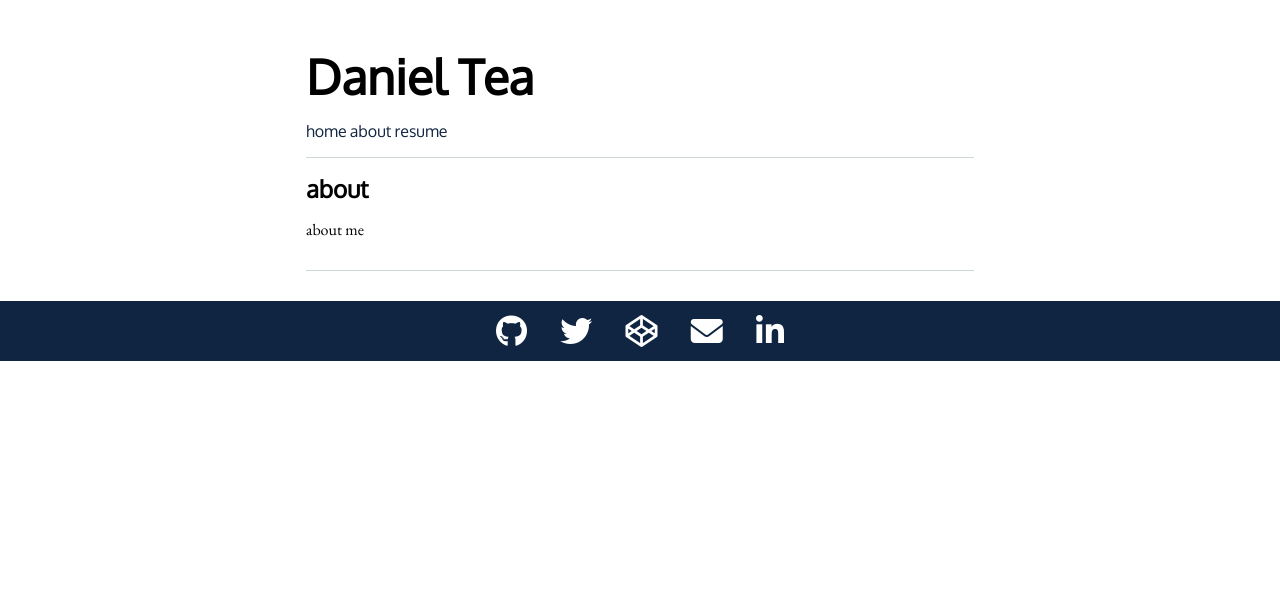
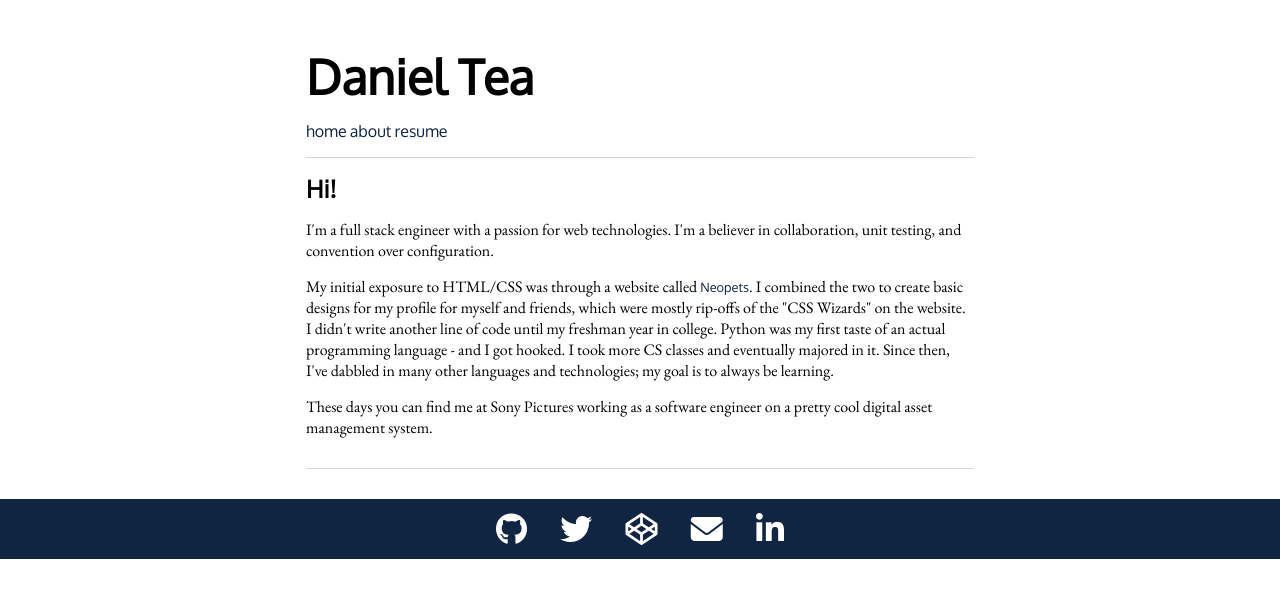
Before and after one commit to dlcoffee/dlcoffee.github.io, a Jekyll site: the page built from about.html, in a window 1280 px wide. Shown: the top 598 px of the page. Built offline with Jekyll 4.4.1, drawn with Linux system fonts in a browser that asks for light colours; nearby versions of some CDN libraries.

Commit message:
add short bio

```diff
--- a/_includes/head.html
+++ b/_includes/head.html
@@ -3,7 +3,13 @@
   <meta http-equiv="X-UA-Compatible" content="IE=edge">
   <meta name="viewport" content="width=device-width, initial-scale=1">
 
-  <title>{% if page.title %}{{ page.title | escape }}{% else %}{{ site.title | escape }}{% endif %}</title>
+  <title>
+    {% if page.title %}
+      {{ site.title }} | {{ page.title | escape }}
+    {% else %}
+      {{ site.title | escape }}
+    {% endif %}
+  </title>
   <meta name="description" content="{{ page.excerpt | default: site.description | strip_html | normalize_whitespace | truncate: 160 | escape }}">
 
   <script src="https://use.fontawesome.com/bbc0646827.js"></script>
--- /dev/null
+++ b/_layouts/title.html
@@ -0,0 +1,10 @@
+---
+layout: default
+---
+<article class="post">
+
+  <div class="post-content">
+    {{ content }}
+  </div>
+
+</article>
--- a/_sass/theme/_layout.scss
+++ b/_sass/theme/_layout.scss
@@ -1,26 +1,20 @@
-.site-header,
-.page-content {
-  margin: 0 auto;
-  padding: 0 1rem;
-  max-width: $site-width;
+.blog-title {
+  font-size: 3rem
 }
 
-.site-header {
-  padding: 1rem 1rem 0 1rem;
-}
-
-.site-footer {
-  a {
-    color: $white-color;
-  }
-}
-
-.site-footer-nav {
-  background-color: $blue-color;
+.excerpt {
+   margin: 0 0 $spacing-unit 0;
 }
 
 .gutter {
   padding-right: 10px;
+}
+
+.page-content,
+.site-header {
+  margin: 0 auto;
+  padding: 0 1rem;
+  max-width: $site-width;
 }
 
 .post {
@@ -31,14 +25,6 @@
 
 .post-header {
   margin: $spacing-unit 0 $spacing-unit 0;
-}
-
-.site-header {
-   margin-top: $spacing-unit-wide;
-}
-
-.excerpt {
-   margin: 0 0 $spacing-unit 0;
 }
 
 .main-nav {
@@ -52,8 +38,19 @@
   font-size: .8rem;
 }
 
-.blog-title {
-  font-size: 3rem
+.site-footer {
+  a {
+    color: $white-color;
+  }
+}
+
+.site-footer-nav {
+  background-color: $blue-color;
+}
+
+.site-header {
+  margin-top: $spacing-unit-wide;
+  padding: 1rem 1rem 0 1rem;
 }
 
 .post-content {
@@ -75,6 +72,11 @@
   ul {
     list-style-position: inside;
   }
+
+  .bio-heading {
+    margin: $spacing-unit 0;
+  }
+
 }
 
 .post-link {
@@ -97,6 +99,15 @@
   }
 }
 
+.short-post {
+  padding: 0 0 $spacing-unit-wide 0;
+  border-bottom: 1px solid $grey-color;
+
+  &:last-of-type {
+    margin: 0 0 $spacing-unit-wide 0;
+  }
+}
+
 .social-media-list {
   text-align: center;
   margin-bottom: 0;
@@ -111,12 +122,3 @@
     line-height: $spacing-unit-widest;
   }
 }
-
-.short-post {
-  padding: 0 0 $spacing-unit-wide 0;
-  border-bottom: 1px solid $grey-color;
-
-  &:last-of-type {
-    margin: 0 0 $spacing-unit-wide 0;
-  }
-}
--- a/about.html
+++ b/about.html
@@ -1,7 +1,27 @@
 ---
-layout: page
+layout: title
 title: about
 permalink: /about/
 ---
 
-about me
+<h2 class="bio-heading">Hi!</h2>
+
+<div class="bio">
+  <p>
+    I'm a full stack engineer with a passion for web technologies.
+    I'm a believer in collaboration, unit testing, and convention over configuration.
+  </p>
+
+  <p>
+    My initial exposure to HTML/CSS was through a website called <a href="http://www.neopets.com">Neopets</a>.
+    I combined the two to create basic designs for my profile for myself and friends, which were mostly rip-offs of the "CSS Wizards" on the website.
+    I didn't write another line of code until my freshman year in college.
+    Python was my first taste of an actual programming language - and I got hooked.
+    I took more CS classes and eventually majored in it.
+    Since then, I've dabbled in many other languages and technologies; my goal is to always be learning.
+  </p>
+
+  <p>
+    These days you can find me at Sony Pictures working as a software engineer on a pretty cool digital asset management system.
+  </p>
+</div>
```
